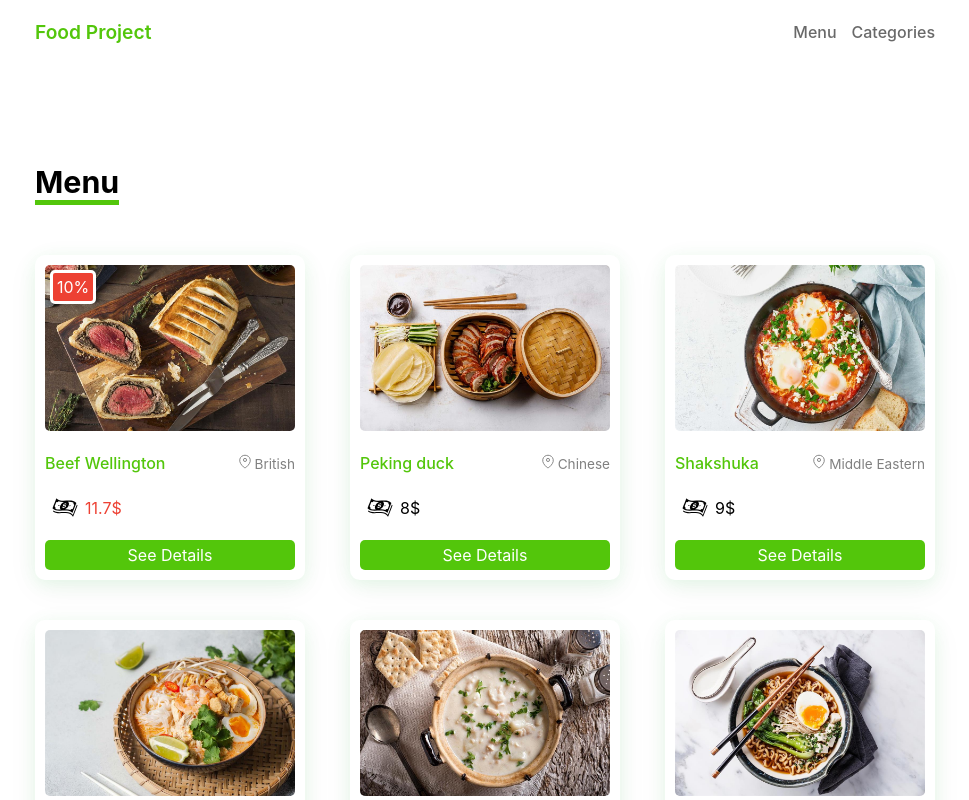
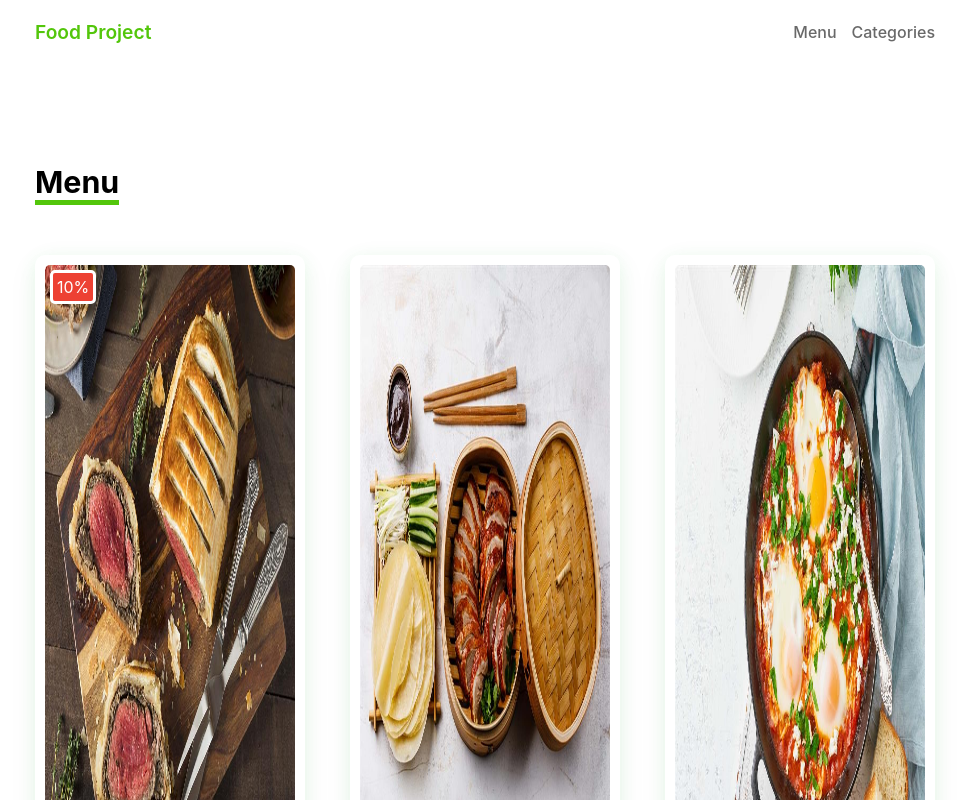
Before and after one commit to MohammadAliPk/Food-Menu-NextJs-, a Next.js app: page /menu in a window 1280 px wide. Shown: the top 800 px of the page, without its empty margins (155-1124 px from the left). Built offline with nearby package versions, Linux system fonts and the light colour scheme; data requests are answered from the project's data file.

Commit message:
Image tag replaced instead of img tags

```diff
--- a/components/modules/Banner.js
+++ b/components/modules/Banner.js
@@ -3,6 +3,7 @@ import React from 'react';
 import styles from './Banner.module.css';
 
 import Link from 'next/link';
+import Image from 'next/image';
 
 const Banner = () => {
     return (
@@ -18,7 +19,7 @@ const Banner = () => {
                 <Link href="/menu">See All</Link>
             </div>
             <div className={styles.right}>
-                <img src="/images/banner.png" alt="Food image" />
+                <Image width={800} height={600} src="/images/banner.png" alt="Food image" />
             </div>
         </div>
     );
--- a/components/modules/Card.js
+++ b/components/modules/Card.js
@@ -7,12 +7,13 @@ import styles from './Card.module.css';
 import Location from '../icons/Location';
 import Dollar from '../icons/Dollar';
 import Link from 'next/link';
+import Image from 'next/image';
 
 const Card = (props) => {
     const { id, name, price, details, discount } = props;
     return (
         <div className={styles.container}>
-            <img src={`/images/${id}.jpeg`} alt={name} />
+            <Image width={800} height={600} src={`/images/${id}.jpeg`} alt={name} />
             <div className={styles.details}>
                 <h4>{name}</h4>
                 <div>
--- a/components/templates/DetailsPage.js
+++ b/components/templates/DetailsPage.js
@@ -4,6 +4,7 @@ import React from 'react';
 import styles from './DetailsPage.module.css'
 import Location from '../icons/Location';
 import Dollar from '../icons/Dollar';
+import Image from 'next/image';
 
 const DetailsPage = (props) => {
 
@@ -14,7 +15,7 @@ const DetailsPage = (props) => {
             <h2>Details</h2>
             <div className={styles.subContainer}>
                 <div className={styles.banner}>
-                    <img src={`/images/${id}.jpeg`} alt={name} />
+                    <Image width={800} height={600} src={`/images/${id}.jpeg`} alt={name} />
                     <div>
                         <h3>{name}</h3>
                         <span className={styles.location}>
```
